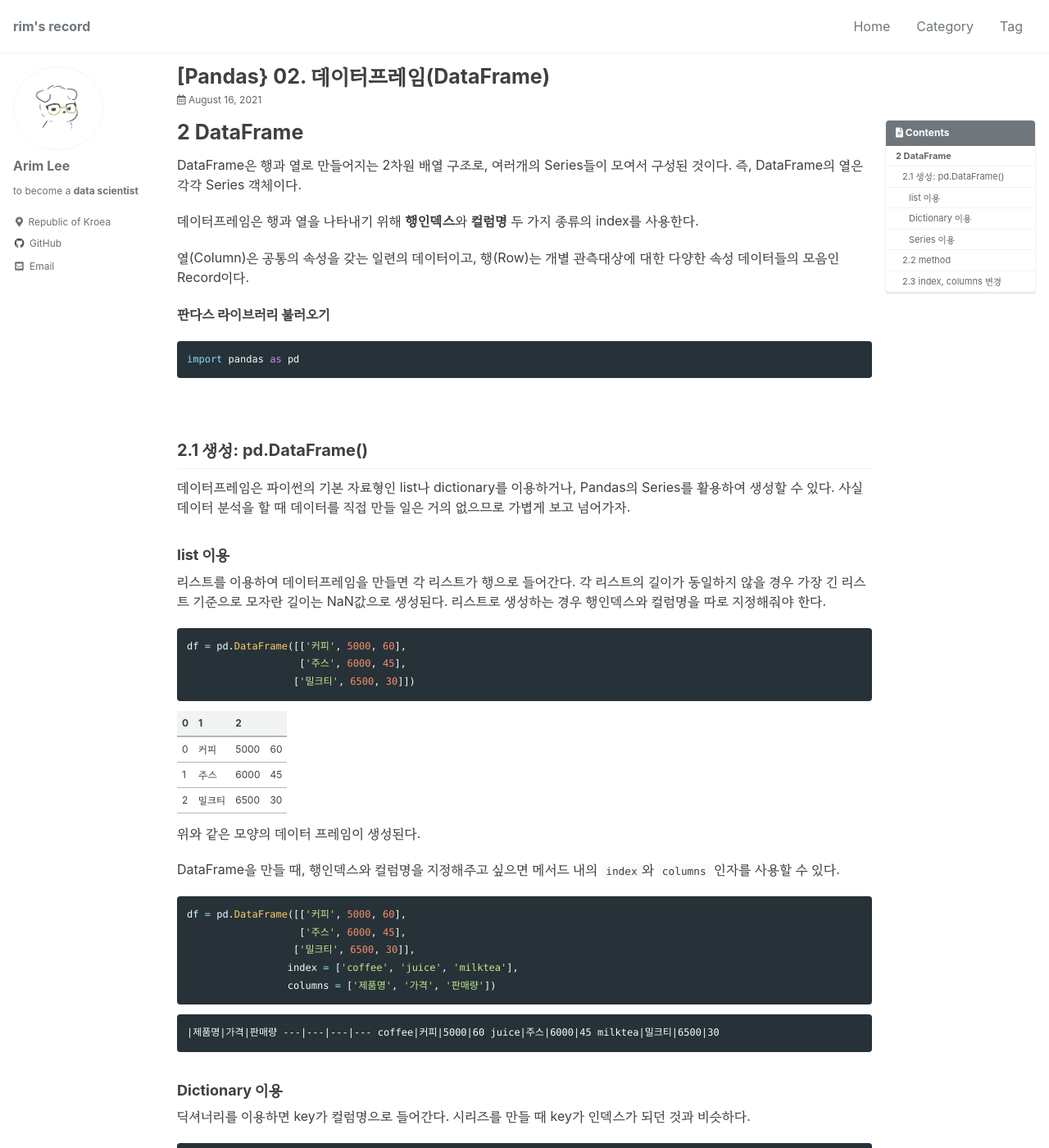
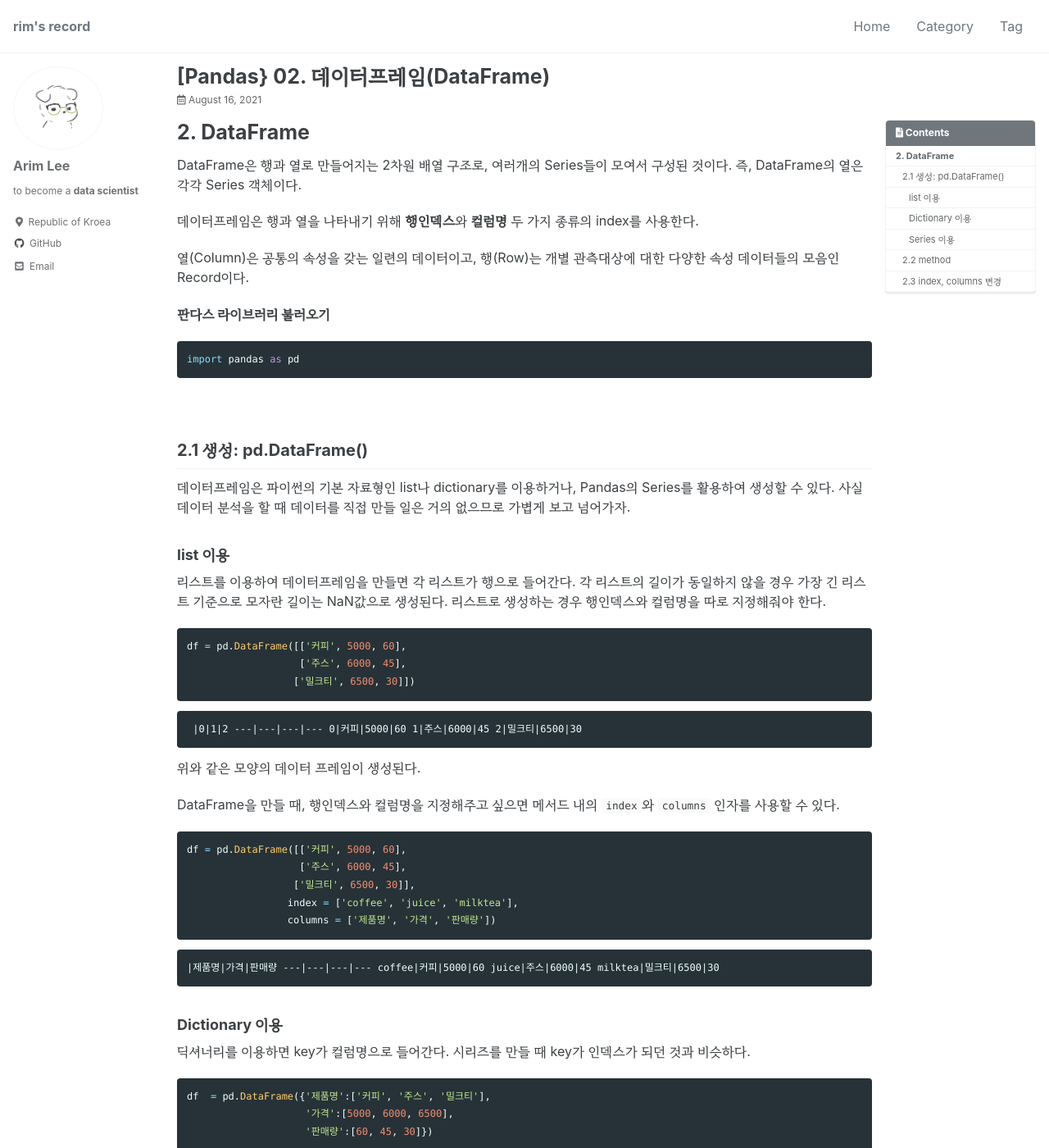
Before and after one commit to rim-i/rim-i.github.io, a Jekyll site: the page built from _posts/2021-08-16-pandas-02.md, in a window 1280 px wide and 1400 px high. Shown: the whole window at 82% size. Built offline with Jekyll 4.4.1, drawn with Linux system fonts in a browser that asks for light colours; cached includes are drawn as plain includes; some web fonts are replaced.

````diff
--- a/_posts/2021-08-16-pandas-02.md
+++ b/_posts/2021-08-16-pandas-02.md
@@ -15,7 +15,7 @@ date: 2021-08-16
 last_motified_at: 2021-08-16
 ---
 
-# 2 DataFrame
+# 2. DataFrame
 DataFrame은 행과 열로 만들어지는 2차원 배열 구조로, 여러개의 Series들이 모여서 구성된 것이다. 즉, DataFrame의 열은 각각 Series 객체이다.
 
 데이터프레임은 행과 열을 나타내기 위해 **행인덱스**와 **컬럼명** 두 가지 종류의 index를 사용한다.
@@ -41,7 +41,7 @@ df = pd.DataFrame([['커피', 5000, 60],
                   ['밀크티', 6500, 30]])
 ```
 
-   |0|1|2
+     |0|1|2
 ---|---|---|---
 0|커피|5000|60
 1|주스|6000|45
````
